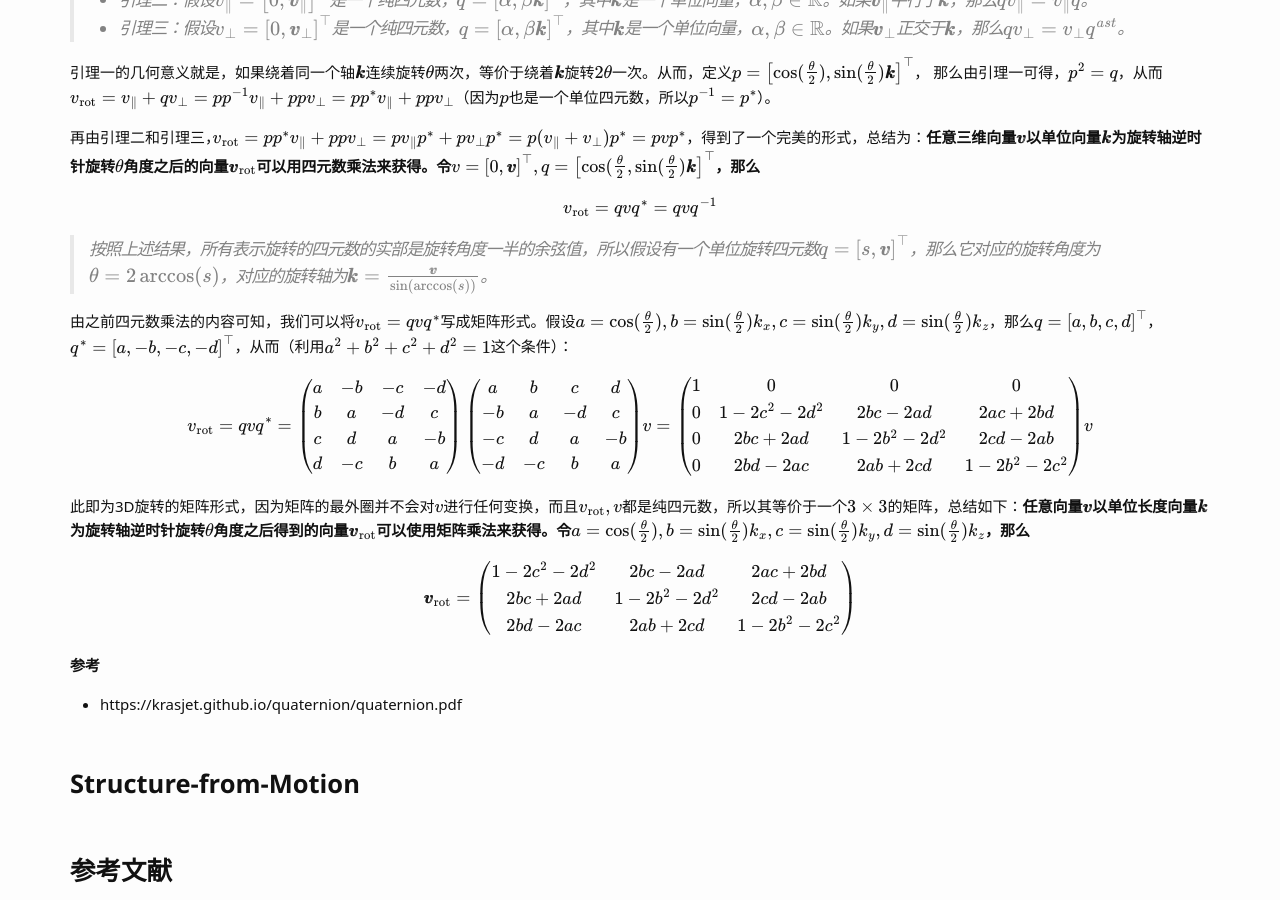
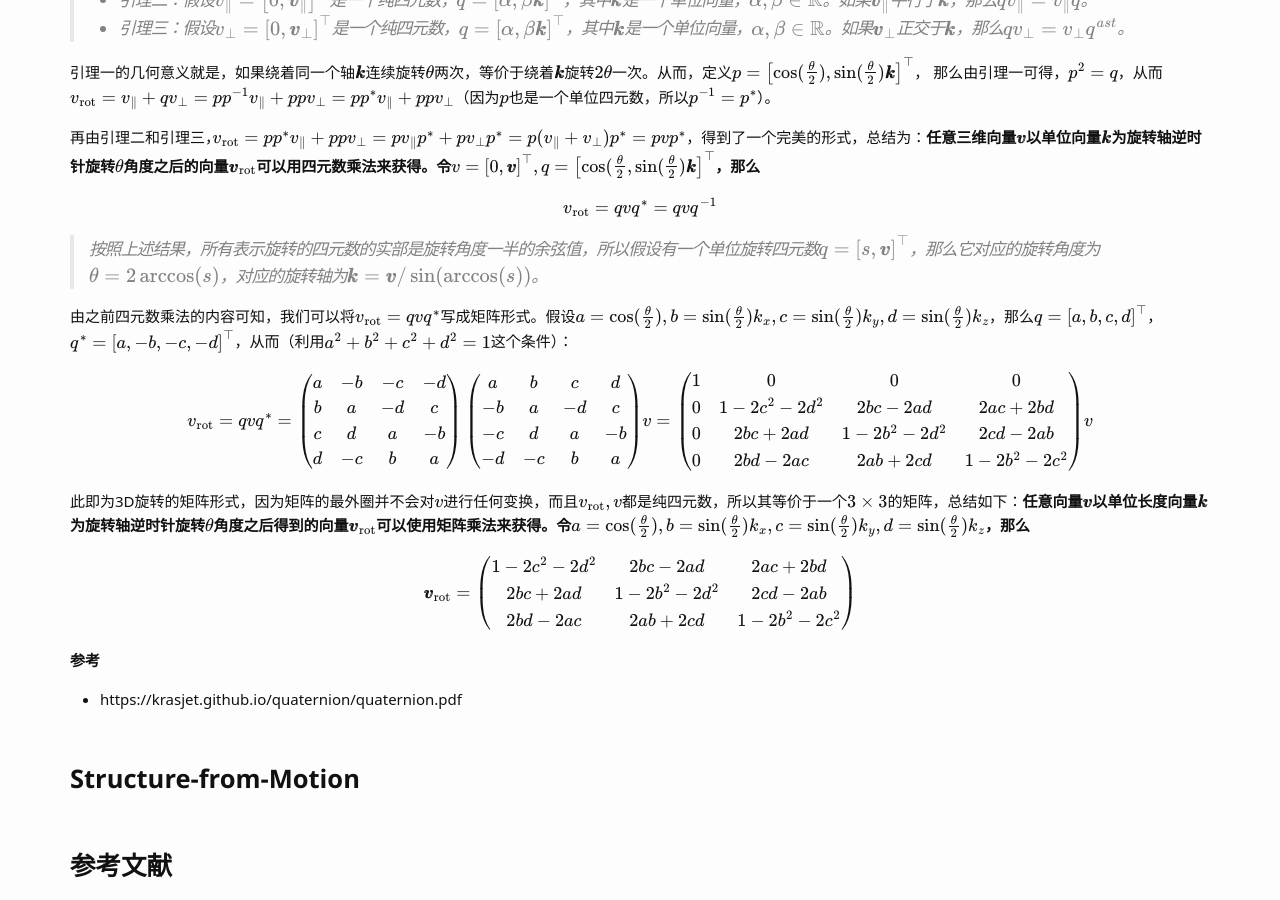
Before and after one commit to Wei-kang-Wang/tech-log, a Jekyll site: the page built from _posts/2024-08-11-3D视觉基础.md, in a window 1280 px wide and 900 px high, scrolled down 12681 px. Built offline with Jekyll 4.4.1, drawn with Linux system fonts in a browser that asks for light colours; some web fonts are replaced; formulas are drawn with MathJax 3; comment, search, counter and statistics services are not loaded.

Commit message:
Update 2024-08-11-3D视觉基础.md

```diff
--- a/_posts/2024-08-11-3D视觉基础.md
+++ b/_posts/2024-08-11-3D视觉基础.md
@@ -357,7 +357,7 @@ $$v_{\text{rot}, \Vert} = v_{\Vert}$$
 
 $$v_{\text{rot}} = qvq^{\ast} = qvq^{-1}$$
 
-> 按照上述结果，所有表示旋转的四元数的实部是旋转角度一半的余弦值，所以假设有一个单位旋转四元数$$q = \left[s, \pmb{v} \right]^{\top}$$，那么它对应的旋转角度为$$\theta = 2 \arccos(s)$$，对应的旋转轴为$$\pmb{k} = \frac{\pmb{v}}{\sin(\arccos(s))}$$。
+> 按照上述结果，所有表示旋转的四元数的实部是旋转角度一半的余弦值，所以假设有一个单位旋转四元数$$q = \left[s, \pmb{v} \right]^{\top}$$，那么它对应的旋转角度为$$\theta = 2 \arccos(s)$$，对应的旋转轴为$$\pmb{k} = \pmb{v}/\sin(\arccos(s))$$。
 
 由之前四元数乘法的内容可知，我们可以将$$v_{\text{rot}} = qvq^{\ast}$$写成矩阵形式。假设$$a = \cos(\frac{\theta}{2}), b = \sin(\frac{\theta}{2})k_x, c = \sin(\frac{\theta}{2})k_y, d = \sin(\frac{\theta}{2}) k_z$$，那么$$q = \left[a,b,c,d\right]^{\top}$$，$$q^{\ast} = \left[a,-b,-c,-d\right]^{\top}$$，从而（利用$$a^2+b^2+c^2+d^2=1$$这个条件）：
 
```
